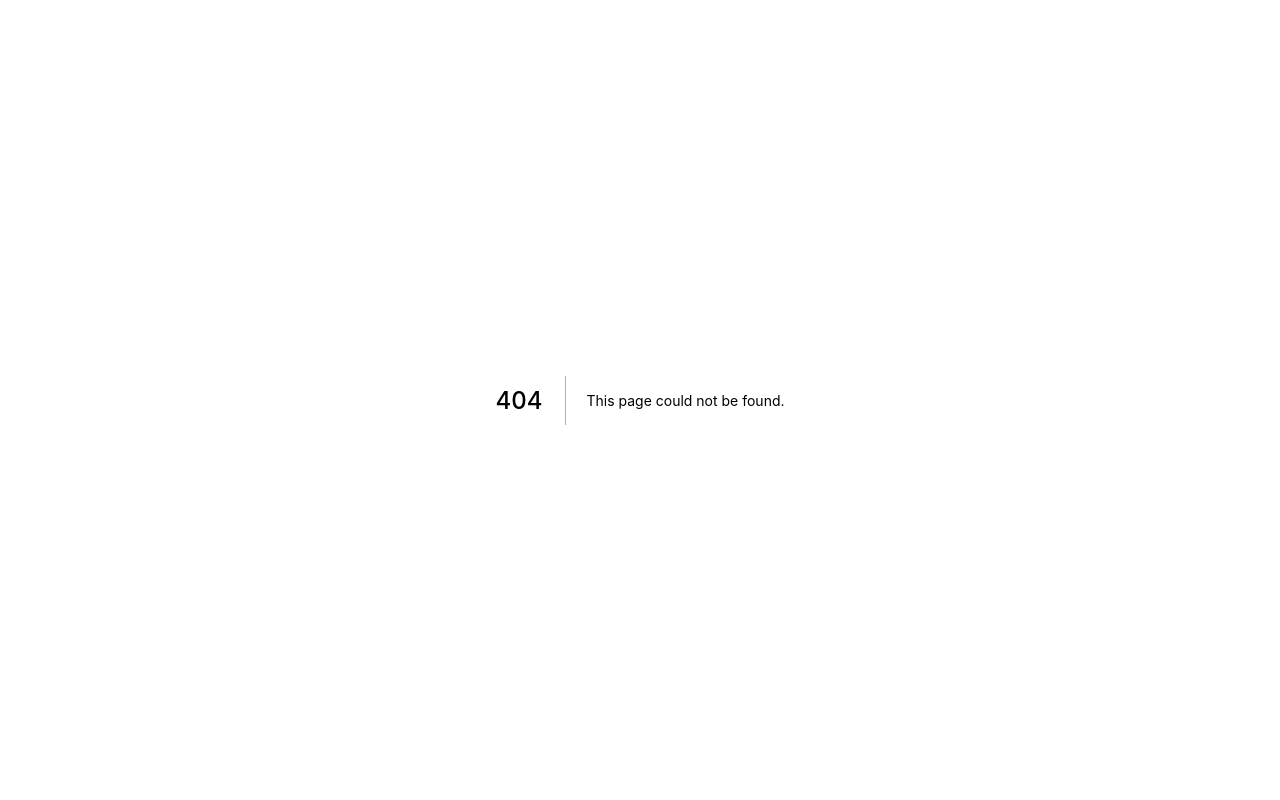
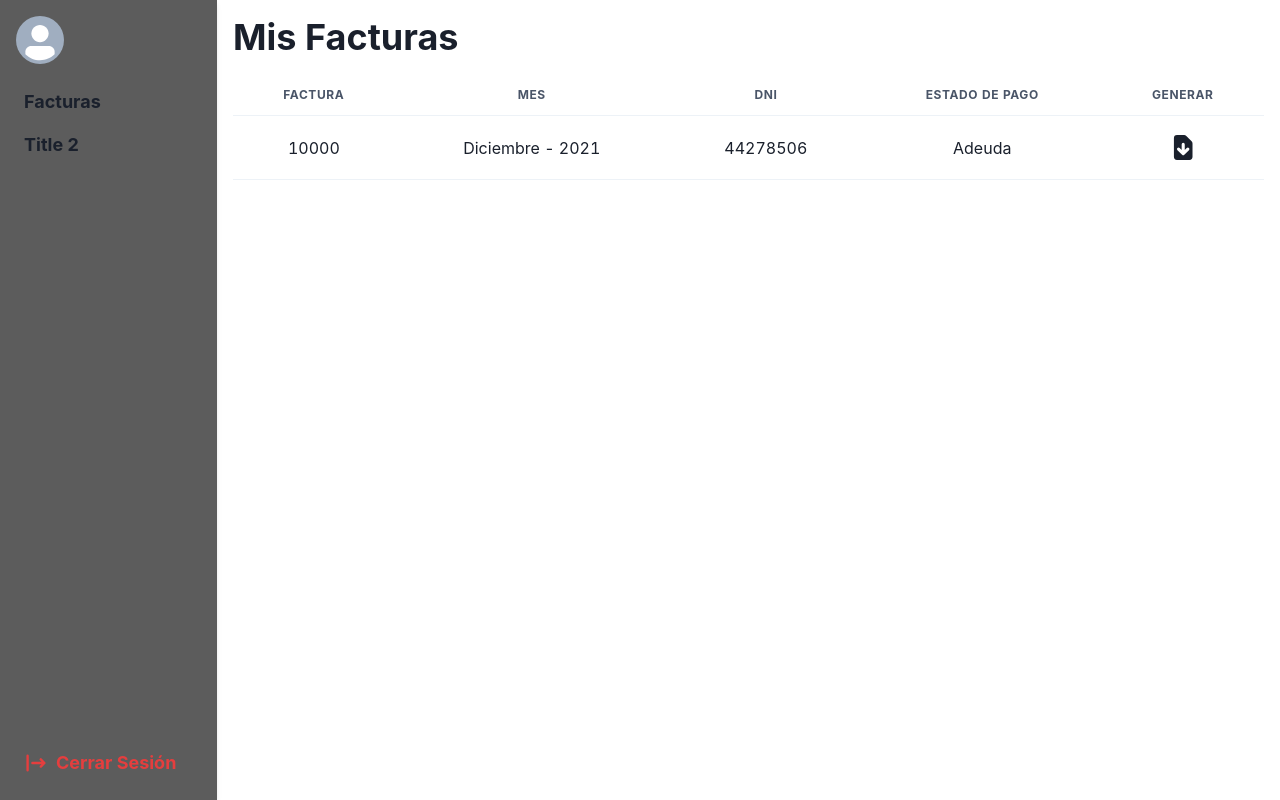
Before and after one commit to LYoshi02/Meteor, a Next.js app: page /user/invoices in a window 1280 px wide. Before the commit this address had no page. Built offline with nearby package versions, Linux system fonts and the light colour scheme; no server answers.

Commit message:
User invoices table created

```diff
--- /dev/null
+++ b/assets/icons/document-download.tsx
@@ -0,0 +1,19 @@
+const DocumentDownload = () => {
+  return (
+    <svg
+      fill="currentColor"
+      viewBox="0 0 20 20"
+      xmlns="http://www.w3.org/2000/svg"
+      width="100%"
+      height="100%"
+    >
+      <path
+        fillRule="evenodd"
+        d="M6 2a2 2 0 00-2 2v12a2 2 0 002 2h8a2 2 0 002-2V7.414A2 2 0 0015.414 6L12 2.586A2 2 0 0010.586 2H6zm5 6a1 1 0 10-2 0v3.586l-1.293-1.293a1 1 0 10-1.414 1.414l3 3a1 1 0 001.414 0l3-3a1 1 0 00-1.414-1.414L11 11.586V8z"
+        clipRule="evenodd"
+      />
+    </svg>
+  );
+};
+
+export default DocumentDownload;
--- a/components/layout/dashboard-layout.tsx
+++ b/components/layout/dashboard-layout.tsx
@@ -1,15 +1,20 @@
-import NextLink from "next/link";
-import { Avatar, Box, Flex, Link, Text } from "@chakra-ui/react";
+import { ReactNode } from "react";
+import { Avatar, Box, Flex, Text } from "@chakra-ui/react";
 
+import Link from "../ui/link";
 import LogoutIcon from "../../assets/icons/logout";
 import useUser from "../../hooks/useUser";
 
-const items = [
-  { id: 1, name: "Title 1" },
-  { id: 2, name: "Title 2" },
+const dashboardItems = [
+  { name: "Facturas", path: "/user/invoices" },
+  { name: "Title 2", path: "/user" },
 ];
 
-const DashboardLayout = () => {
+type Props = {
+  children: ReactNode;
+};
+
+const DashboardLayout = (props: Props) => {
   const { user } = useUser({});
 
   let userFullName = "";
@@ -33,37 +38,46 @@ const DashboardLayout = () => {
             </Flex>
             <Box mt="4">
               <Box as="ul" listStyleType="none">
-                {items.map((item) => (
-                  <Box
-                    key={item.id}
-                    as="li"
-                    p="2"
-                    borderRadius="sm"
-                    cursor="pointer"
-                    fontWeight="bold"
-                    _hover={{ bgColor: "gray.900" }}
+                {dashboardItems.map((item) => (
+                  <Box key={item.path} as="li">
+                    <Link
+                      href={item.path}
+                      styles={{
+                        fontSize: "lg",
+                        display: "inline-block",
+                        w: "full",
+                        h: "full",
+                        p: "2",
+                        borderRadius: "sm",
+                        cursor: "pointer",
+                        fontWeight: "bold",
+                        _hover: { bgColor: "gray.900" },
+                      }}
                     >
                       {item.name}
+                    </Link>
                   </Box>
                 ))}
               </Box>
             </Box>
           </Box>
           <Box>
-            <NextLink href="/user/logout" passHref>
             <Link
-                fontSize="lg"
-                fontWeight="bold"
-                d="inline-block"
-                w="full"
-                h="full"
-                color="red.500"
-                p="2"
-                borderRadius="sm"
-                _hover={{
+              href="/user/logout"
+              styles={{
+                fontSize: "lg",
+                fontWeight: "bold",
+                display: "inline-block",
+                w: "full",
+                h: "full",
+                color: "red.500",
+                p: "2",
+                borderRadius: "sm",
+                _hover: {
                   bgColor: "red.200",
                   color: "red.900",
                   textDecoration: "none",
+                },
               }}
             >
               <Flex align="center">
@@ -73,12 +87,11 @@ const DashboardLayout = () => {
                 <Text as="span">Cerrar Sesión</Text>
               </Flex>
             </Link>
-            </NextLink>
           </Box>
         </Flex>
       </Box>
-      <Box p="4">
-        <p>content</p>
+      <Box p="4" w="full">
+        {props.children}
       </Box>
     </Flex>
   );
--- a/components/navigation/navigation.tsx
+++ b/components/navigation/navigation.tsx
@@ -1,6 +1,6 @@
-import NextLink from "next/link";
-import { Box, Flex, Heading, Link } from "@chakra-ui/react";
+import { Box, Flex, Heading } from "@chakra-ui/react";
 
+import Link from "../ui/link";
 import useUser from "../../hooks/useUser";
 
 const navigationItemsWithAuth = [
@@ -31,9 +31,9 @@ const Navigation = () => {
         <Box as="ul" d="flex">
           {navigationItems.map(({ path, name }) => (
             <Box key={path} as="li" listStyleType="none" mr="4">
-              <NextLink href={path} passHref>
-                <Link fontSize="lg">{name}</Link>
-              </NextLink>
+              <Link href={path} styles={{ fontSize: "lg" }}>
+                {name}
+              </Link>
             </Box>
           ))}
         </Box>
--- /dev/null
+++ b/components/ui/link.tsx
@@ -0,0 +1,19 @@
+import { ReactNode } from "react";
+import NextLink from "next/link";
+import { Link as ChakraLink, LinkProps } from "@chakra-ui/react";
+
+type Props = {
+  children: ReactNode;
+  href: string;
+  styles?: LinkProps;
+};
+
+const Link = (props: Props) => {
+  return (
+    <NextLink href={props.href} passHref>
+      <ChakraLink {...props.styles}>{props.children}</ChakraLink>
+    </NextLink>
+  );
+};
+
+export default Link;
--- /dev/null
+++ b/components/user/invoices.tsx
@@ -0,0 +1,32 @@
+import { Table, Tbody, Td, Th, Thead, Tr } from "@chakra-ui/react";
+
+import DocumentDownload from "../../assets/icons/document-download";
+
+const Invoices = () => {
+  return (
+    <Table variant="simple" mt="4">
+      <Thead>
+        <Tr>
+          <Th textAlign="center">Factura</Th>
+          <Th textAlign="center">Mes</Th>
+          <Th textAlign="center">Dni</Th>
+          <Th textAlign="center">Estado de Pago</Th>
+          <Th textAlign="center">Generar</Th>
+        </Tr>
+      </Thead>
+      <Tbody>
+        <Tr>
+          <Td textAlign="center">10000</Td>
+          <Td textAlign="center">Diciembre - 2021</Td>
+          <Td textAlign="center">44278506</Td>
+          <Td textAlign="center">Adeuda</Td>
+          <Td textAlign="center" h="16" cursor="pointer">
+            <DocumentDownload />
+          </Td>
+        </Tr>
+      </Tbody>
+    </Table>
+  );
+};
+
+export default Invoices;
--- /dev/null
+++ b/pages/user/invoices.tsx
@@ -0,0 +1,13 @@
+import { Heading } from "@chakra-ui/react";
+
+import DashboardLayout from "../../components/layout/dashboard-layout";
+import Invoices from "../../components/user/invoices";
+
+export default function InvoicesPage() {
+  return (
+    <DashboardLayout>
+      <Heading as="h2">Mis Facturas</Heading>
+      <Invoices />
+    </DashboardLayout>
+  );
+}
```
Lines whose indentation alone changed are shown as unchanged.
